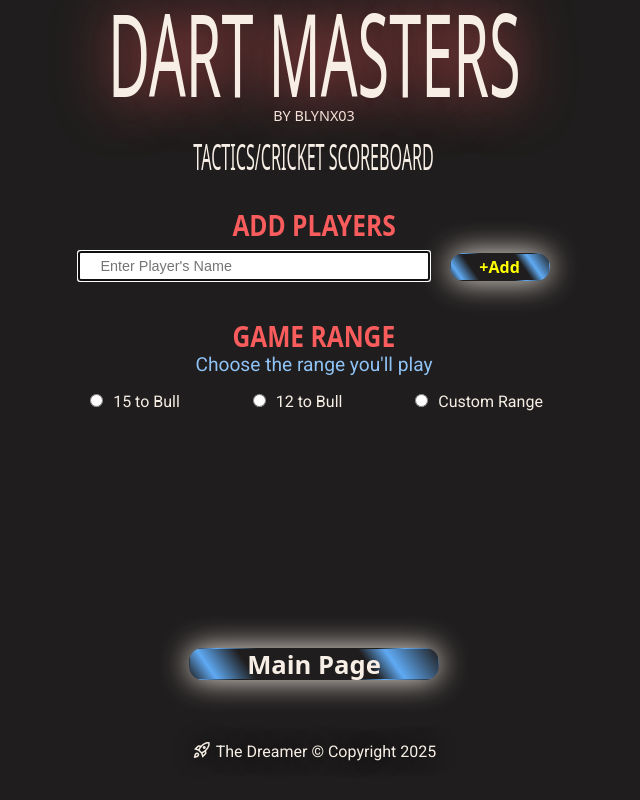
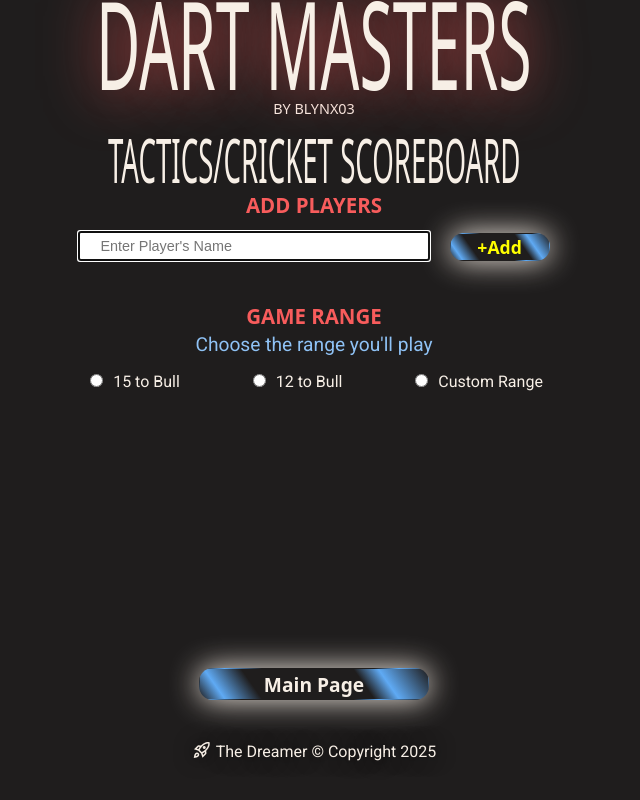
Before and after one commit to Blynx03/dart-master-scoreboard, a React (Vite) app: page /dart-master-scoreboard/players in a window 1280 px wide. Shown: the whole page, without its empty margins (326-966 px from the left). Built offline with nearby package versions, Linux system fonts and the light colour scheme; a web font is replaced by a local one.

Commit message:
fixed tablet portrait orientation

```diff
--- a/src/App.css
+++ b/src/App.css
@@ -67,9 +67,8 @@ body {
 }
 
 .title {
-  /* width: clamp(300px, 5vw, 600px); */
   font-family: var(--title-font);
-  font-size: clamp(1.8rem, 5vw, 3.6rem);
+  font-size: clamp(1.6rem, 14vw, 3.8rem);
   text-align: center;
   white-space: nowrap;
   transform: scaleY(2);
@@ -173,8 +172,8 @@ body {
   margin-top: 20px;
   font-family: var(--title-font);
   font-weight: 600;
-  font-size: clamp(1.1rem, 1.6vw, 1.3rem);
-  transform: scale(1.2, 1.4);
+  font-size: clamp(1rem, 1.6vw, 1.3rem);
+  /* transform: scale(1.2, 1.4); */
 }
 
 .add-players-container {
@@ -214,7 +213,7 @@ body {
   color: yellow;
   width: 100px;
   height: auto;
-  font-size: clamp(1rem, 16px, 18px);
+  font-size: clamp(0.85rem, 2vw, 1.1rem);
   margin-top: 2px;
   cursor: pointer;
 }
@@ -342,10 +341,10 @@ label:hover {
 }
 
 .add-player-start-btn, .back-to-main-btn {
-  font-size: clamp(1rem, 2vw, 1.8rem);
+  font-size: clamp(1rem, 2vw, 1.2rem);
   padding: 1% 2%;
   height: 4vh;
-  width: clamp(160px, 70%, 300px);
+  width: clamp(160px, 18vw, 280px);
 }
 
 /* HOW-TO-PLAY and THE-BOARD PAGES */
@@ -395,9 +394,9 @@ label:hover {
 
 .how-to-play-details-container, .the-board-page-description-container {
   margin-top: 20px;
-  width: clamp(240px, 55%, 640px);
+  width: clamp(300px, 55%, 640px);
   height: clamp(46%, 47%, 48%);
-  padding: 3% 5% 5%;
+  padding: 3% 3% 5%;
   overflow-y: scroll;
   display: flex;
   flex-direction: column;
@@ -475,7 +474,6 @@ label:hover {
   display: flex;
   justify-content: center;
   align-items: center;
-  /* padding: 2% 0; */
 }
 
 .game-title {
@@ -640,7 +638,6 @@ label:hover {
 .player-score-choices-wrapper {
   position: absolute;
   top: 40%;
-  /* border: 5px solid var(--supplementary-color); */
   border-radius: 30px;
   background-color: var(--bg-color);
   display: flex;
@@ -797,7 +794,6 @@ label:hover {
   color: var(--bg-color);
   transform: scaleY(1.5);
   background-color: var(--active-color);
-  /* padding: 1.5%; */
   cursor: pointer;
   transition: transform 0.2s;
   padding: 3px 5px;
@@ -836,8 +832,63 @@ label:hover {
 }
 
 /* responsive */
+@media screen and (min-width: 769px) and (max-width: 1024px) and (orientation: portrait) {
+  /* main page */
+  .home-page {
+    background-image: radial-gradient(circle at 40% 83%, transparent 0%, transparent 3%, rgba(0, 0, 0, 0.8) 35%,  rgba(0, 0, 0, 0.95) 45%,   rgba(0, 0, 0, 1) 100%), url('../src/assets/images/dart-image.png');
+    background-size: 110%;
+    background-position: 0;
+  }
 
-@media screen and (min-width: 320px) and (max-width: 480px) {
+  .caption {
+    font-size: clamp(1.3rem, 2.8vw, 1.8rem);
+  }
+
+  .main-btn-container {
+    height: 50%;
+  }
+
+  /* how-to-play and the-board pages */
+  .how-to-play-details-container, .the-board-page-description-container {
+    margin-top: 40px;
+  }
+
+  .how-to-play-btn-container, .the-board-btn-container {
+    gap: 10px;
+  }
+
+  .players-name-container {
+    width: 70%;
+  }
+
+  .player-name-container {
+    font-size: 1.2rem;
+  }
+  .add-player-title, .game-range-title {
+    font-size: 2rem;
+  }
+
+  .game-range-caption {
+    font-size: 1.6rem;
+  }
+
+  .range-container > label {
+    font-size: 1.5rem;
+  }
+
+  .custom-range-input-container > * {
+    font-size: 1.6rem;
+  }
+
+  .play-page-done-btns-container{
+    bottom: 120px;
+  }
+
+
+}
+
+
+@media screen and (min-width: 360px) and (max-width: 480px) {
   .home-page {
     min-height: 100vh;
     min-height: 100dvh;
@@ -877,6 +928,10 @@ label:hover {
 
   .game-range-title {
     margin-top: 4px;
+  }
+
+  .game-range-container {
+    margin-top: 20px;
   }
 
   .range-container {
@@ -957,61 +1012,3 @@ label:hover {
     height: 46px;
   }
 }
-
-
-@media screen and (min-width: 1000px) {
-  /* main page */
-  .home-page {
-    background-image: radial-gradient(circle at 40% 83%, transparent 0%, transparent 3%, rgba(0, 0, 0, 0.8) 35%,  rgba(0, 0, 0, 0.95) 45%,   rgba(0, 0, 0, 1) 100%), url('../src/assets/images/dart-image.png');
-    background-size: 110%;
-    background-position: 0;
-  }
-
-  /* .title {
-    font-size: clamp(4rem, 5vw, 4.6rem);
-  } */
-
-  .caption {
-    font-size: clamp(1.3vw, 1.4vw, 1.5vw);
-  }
-
-  .main-btn-container {
-    height: 50%;
-  }
-
-  .btn {
-    width: 500px;
-  }
-
-
-  /* how-to-play and the-board pages */
-  .how-to-play-details-container, .the-board-page-description-container {
-    margin-top: 40px;
-  }
-
-  .how-to-play-btn-container, .the-board-btn-container {
-    gap: 10px;
-  }
-
-  /* add-player page */
-  .title-container > .caption-wrapper > .caption {
-    font-weight: clamp(2rem, 2.2rem, 3vw);
-  }
-  .add-player-btn.add-player-btn {
-    width: 100px;
-  }
-
-  .add-player-title {
-    margin-top: 40px;
-  }
-
-  .play-page-done-btns-container{
-    bottom: 120px;
-  }
-
-  .add-player-start-btn, .back-to-main-btn {
-    width: 100%;
-  }
-
-
-}
```
